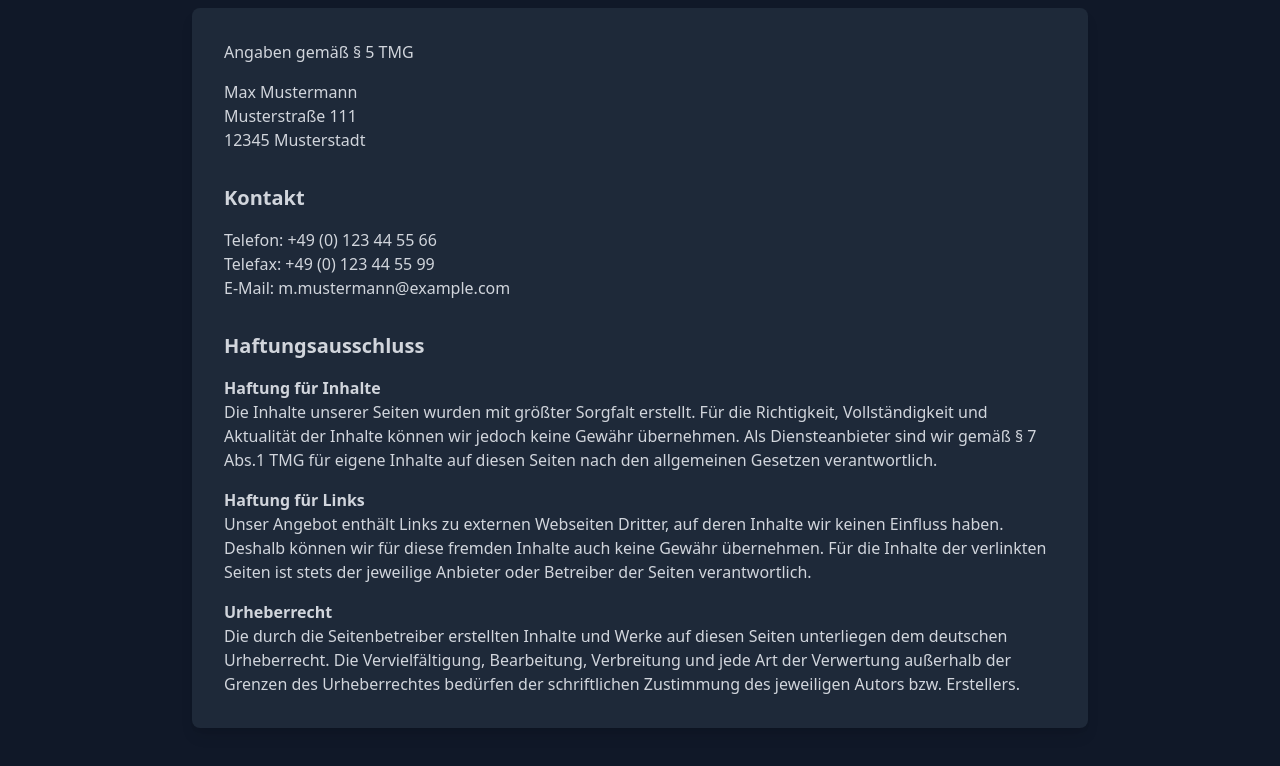
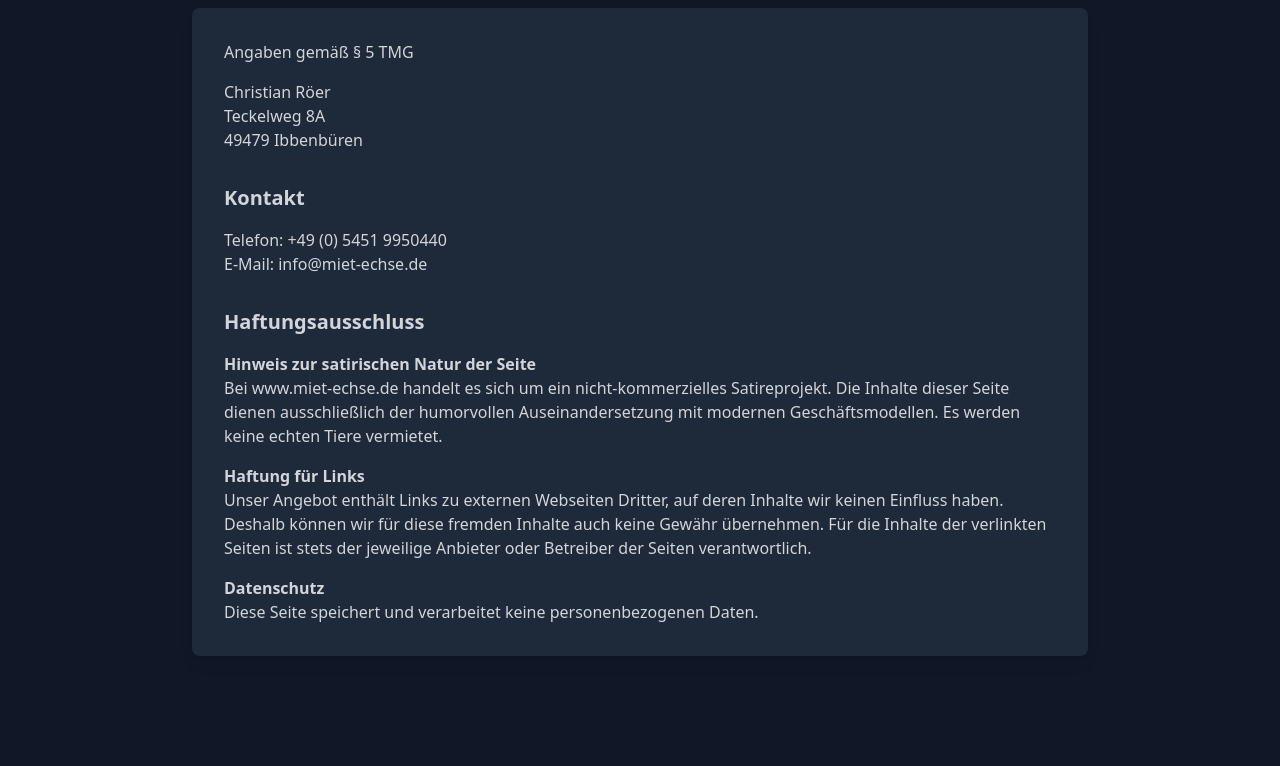
Before and after one commit to croeer/rent-a-chameleon, an Astro site: page /impressum in a window 1280 px wide. Shown: the part 220-986 px from the top of the page. After the commit the page ends 956 px from the top, so only its background shows below. Built offline with nearby package versions, Linux system fonts and the light colour scheme; Astro itself is replaced by a stand-in of ours.

Commit message:
chore: update impressum with new contact details and disclaimer

```diff
--- a/src/pages/impressum.astro
+++ b/src/pages/impressum.astro
@@ -32,24 +32,22 @@ import Layout from "../layouts/Layout.astro";
             >
               <p>Angaben gemäß § 5 TMG</p>
               <p>
-                Max Mustermann<br />
-                Musterstraße 111<br />
-                12345 Musterstadt
+                Christian Röer<br />
+                Teckelweg 8A<br />
+                49479 Ibbenbüren
               </p>
               <h3 class="text-xl font-bold pt-4">Kontakt</h3>
               <p>
-                Telefon: +49 (0) 123 44 55 66<br />
-                Telefax: +49 (0) 123 44 55 99<br />
-                E-Mail: m.mustermann@example.com
+                Telefon: +49 (0) 5451 9950440<br />
+                E-Mail: info@miet-echse.de
               </p>
               <h3 class="text-xl font-bold pt-4">Haftungsausschluss</h3>
               <p>
-                <strong>Haftung für Inhalte</strong><br />
-                Die Inhalte unserer Seiten wurden mit größter Sorgfalt erstellt.
-                Für die Richtigkeit, Vollständigkeit und Aktualität der Inhalte können
-                wir jedoch keine Gewähr übernehmen. Als Diensteanbieter sind wir
-                gemäß § 7 Abs.1 TMG für eigene Inhalte auf diesen Seiten nach den
-                allgemeinen Gesetzen verantwortlich.
+                <strong>Hinweis zur satirischen Natur der Seite</strong><br />
+                Bei www.miet-echse.de handelt es sich um ein nicht-kommerzielles
+                Satireprojekt. Die Inhalte dieser Seite dienen ausschließlich der
+                humorvollen Auseinandersetzung mit modernen Geschäftsmodellen. Es
+                werden keine echten Tiere vermietet.
               </p>
               <p>
                 <strong>Haftung für Links</strong><br />
@@ -60,12 +58,8 @@ import Layout from "../layouts/Layout.astro";
                 verantwortlich.
               </p>
               <p>
-                <strong>Urheberrecht</strong><br />
-                Die durch die Seitenbetreiber erstellten Inhalte und Werke auf diesen
-                Seiten unterliegen dem deutschen Urheberrecht. Die Vervielfältigung,
-                Bearbeitung, Verbreitung und jede Art der Verwertung außerhalb der
-                Grenzen des Urheberrechtes bedürfen der schriftlichen Zustimmung
-                des jeweiligen Autors bzw. Erstellers.
+                <strong>Datenschutz</strong><br />
+                Diese Seite speichert und verarbeitet keine personenbezogenen Daten.
               </p>
             </div>
           </div>
```
